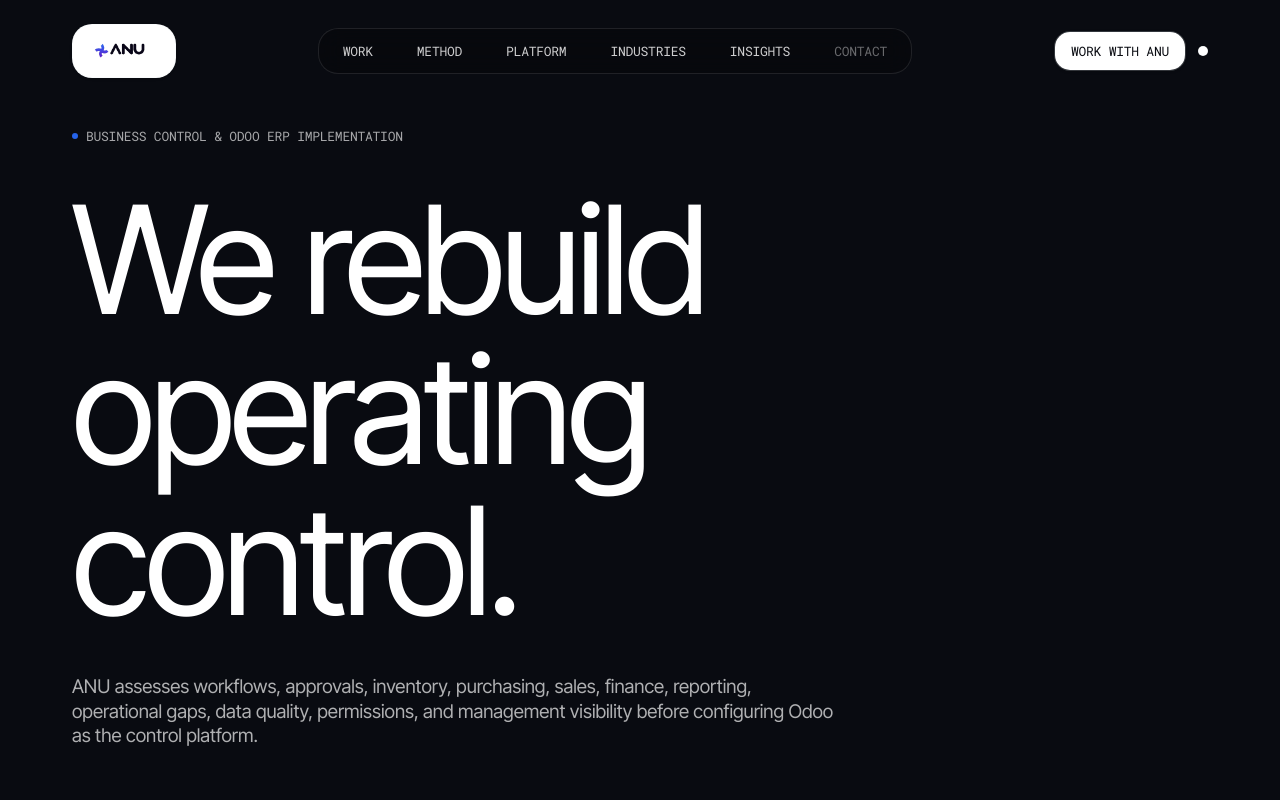
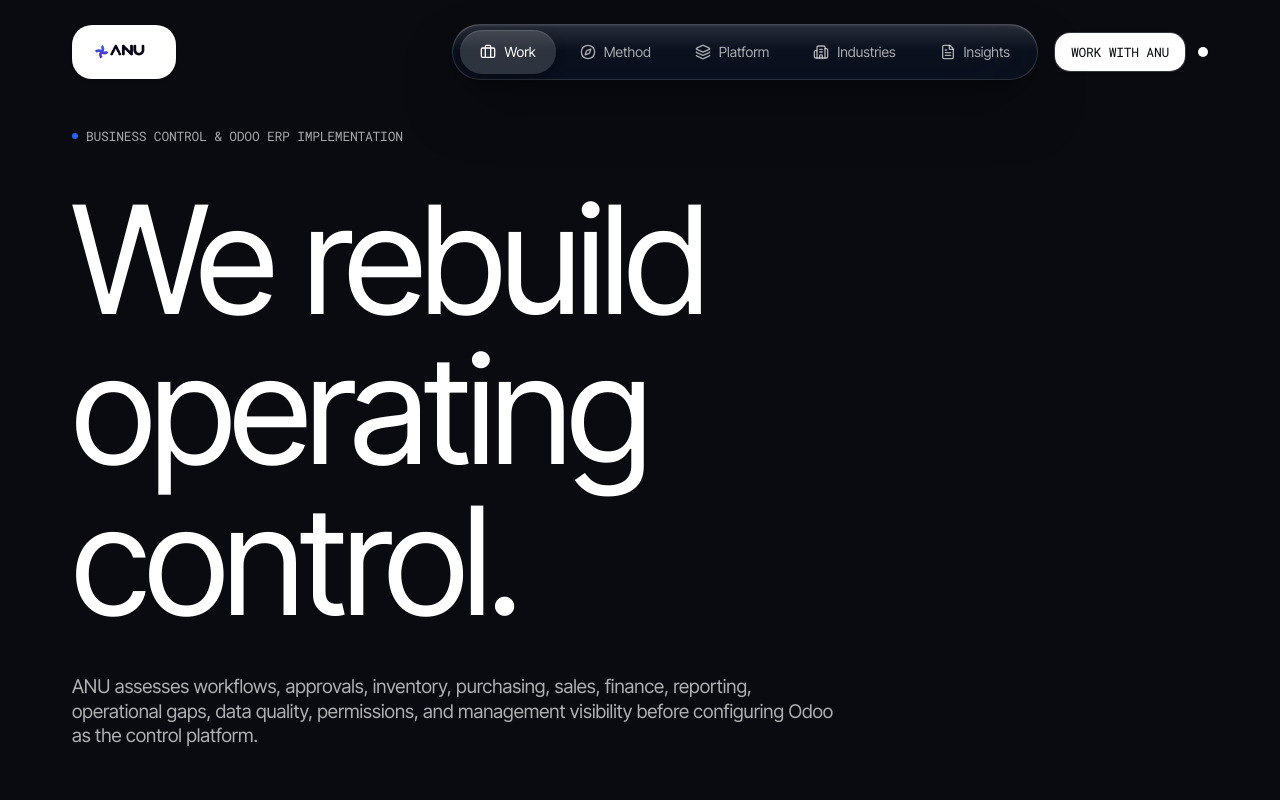
Before and after one commit to Silete1/vebanu, a Next.js app: page /services in a window 1280 px wide. Shown: the top 800 px of the page. Built offline with nearby package versions, Linux system fonts and the light colour scheme.

Commit message:
feat: implement Apple Liquid Glass Nav layout (logo left, glass nav right) with hover glare and spring active-pill

```diff
--- a/app/globals.css
+++ b/app/globals.css
@@ -477,3 +477,99 @@
 body {
   background-color: var(--color-abyssal-ink);
 }
+
+/* =========================================
+   APPLE LIQUID GLASS NAV STYLING
+   ========================================= */
+.theme-glass-dark {
+  --glass-bg: rgba(15, 23, 42, 0.45);
+  --glass-border: rgba(255, 255, 255, 0.12);
+  --glass-shadow: rgba(0, 0, 0, 0.5);
+  --glass-highlight: rgba(255, 255, 255, 0.2);
+  --glass-caustic: rgba(255, 255, 255, 0.03);
+  --reflection-start: rgba(255, 255, 255, 0.12);
+  --reflection-end: rgba(255, 255, 255, 0.0);
+  --glare-color: rgba(255, 255, 255, 0.15);
+  --pill-bg: rgba(255, 255, 255, 0.15);
+  --pill-shadow: 0 4px 12px rgba(0, 0, 0, 0.3), inset 0 1px 1px rgba(255, 255, 255, 0.15);
+  --icon-color: rgba(255, 255, 255, 0.65);
+  --icon-active: #ffffff;
+}
+
+.theme-glass-light {
+  --glass-bg: rgba(255, 255, 255, 0.45);
+  --glass-border: rgba(9, 11, 17, 0.08);
+  --glass-shadow: rgba(0, 0, 0, 0.06);
+  --glass-highlight: rgba(255, 255, 255, 0.65);
+  --glass-caustic: rgba(255, 255, 255, 0.25);
+  --reflection-start: rgba(255, 255, 255, 0.5);
+  --reflection-end: rgba(255, 255, 255, 0.0);
+  --glare-color: rgba(255, 255, 255, 0.4);
+  --pill-bg: rgba(255, 255, 255, 0.85);
+  --pill-shadow: 0 4px 12px rgba(0, 0, 0, 0.05), inset 0 1px 1px rgba(255, 255, 255, 0.7);
+  --icon-color: rgba(9, 11, 17, 0.6);
+  --icon-active: rgba(9, 11, 17, 0.95);
+}
+
+.liquid-nav {
+  position: relative;
+  display: flex;
+  align-items: center;
+  border-radius: 99px;
+  background: var(--glass-bg);
+  backdrop-filter: blur(40px) saturate(190%);
+  -webkit-backdrop-filter: blur(40px) saturate(190%);
+  box-shadow:
+    0 30px 60px -15px var(--glass-shadow),
+    0 10px 20px -10px var(--glass-shadow),
+    inset 0 2px 3px -1px var(--glass-highlight),
+    inset 0 -2px 4px -1px var(--glass-caustic),
+    inset 0 0 0 1px var(--glass-border);
+  transition: all 0.4s cubic-bezier(0.16, 1, 0.3, 1);
+}
+
+.liquid-nav::before {
+  content: '';
+  position: absolute;
+  top: 1px; left: 1px; right: 1px; height: 46%;
+  border-radius: 99px 99px 24px 24px / 99px 99px 12px 12px;
+  background: linear-gradient(180deg, var(--reflection-start) 0%, var(--reflection-end) 100%);
+  pointer-events: none;
+  z-index: 6;
+  transition: background 0.4s ease;
+}
+
+.liquid-glare-container {
+  position: absolute;
+  inset: 0;
+  border-radius: 99px;
+  overflow: hidden;
+  pointer-events: none;
+  z-index: 5;
+}
+
+.liquid-glare {
+  position: absolute;
+  inset: 0;
+  opacity: 0;
+  transition: opacity 0.3s ease;
+  background: radial-gradient(circle 100px at var(--x, 50%) var(--y, 50%), var(--glare-color) 0%, transparent 100%);
+  mix-blend-mode: overlay;
+}
+
+.liquid-nav:hover .liquid-glare {
+  opacity: 1;
+}
+
+.active-pill {
+  position: absolute;
+  top: 6px;
+  bottom: 6px;
+  left: 0;
+  background: var(--pill-bg);
+  border-radius: 99px;
+  box-shadow: var(--pill-shadow);
+  transition: transform 0.5s cubic-bezier(0.25, 1, 0.2, 1),
+              width 0.5s cubic-bezier(0.25, 1, 0.2, 1);
+  z-index: 1;
+}
--- a/components/layout/site-header.tsx
+++ b/components/layout/site-header.tsx
@@ -47,7 +47,7 @@
       data-intro-header
     >
       <Container className="flex items-center justify-between gap-4">
-        {/* Logo wrapper - frames the black text logo in a white capsule at the top */}
+        {/* Logo (Left) */}
         <div
           className={cn(
             "rounded-xl px-4 py-2 transition-all duration-300",
@@ -59,12 +59,12 @@
           <AnuLogo />
         </div>
 
-        {/* Main Navigation */}
+        {/* Navigation & CTA Cluster (Right) */}
+        <div className="flex items-center gap-4">
           <div className="hidden lg:block">
             <MainNav items={navigationItems} isScrolled={isScrolled} />
           </div>
 
-        {/* Right Call-To-Action buttons */}
           <div className="flex items-center gap-3">
             <Button
               variant="default"
@@ -88,6 +88,7 @@
               <MobileNavSheet items={navigationItems} />
             </div>
           </div>
+        </div>
       </Container>
     </header>
   )
--- a/components/navigation/main-nav.tsx
+++ b/components/navigation/main-nav.tsx
@@ -1,7 +1,15 @@
 "use client"
 
+import { useEffect, useRef, useState } from "react"
 import Link from "next/link"
 import { usePathname } from "next/navigation"
+import {
+  BriefcaseIcon,
+  CompassIcon,
+  LayersIcon,
+  Building2Icon,
+  FileTextIcon,
+} from "lucide-react"
 
 import type { NavigationItem } from "@/lib/navigation"
 import { cn } from "@/lib/utils"
@@ -11,53 +19,138 @@
   isScrolled?: boolean
 }
 
+const iconsMap: Record<string, React.ComponentType<{ className?: string }>> = {
+  Work: BriefcaseIcon,
+  Method: CompassIcon,
+  Platform: LayersIcon,
+  Industries: Building2Icon,
+  Insights: FileTextIcon,
+}
+
 export function MainNav({ items, isScrolled = false }: MainNavProps) {
   const pathname = usePathname()
+  const [activeHash, setActiveHash] = useState("")
+  const [activeId, setActiveId] = useState("")
+
+  const navRef = useRef<HTMLDivElement>(null)
+  const glareRef = useRef<HTMLDivElement>(null)
+  const pillRef = useRef<HTMLDivElement>(null)
+
+  // Track hash changes in browser
+  useEffect(() => {
+    const handleHashChange = () => {
+      setActiveHash(window.location.hash)
+    }
+
+    // Set initial
+    setActiveHash(window.location.hash)
+
+    window.addEventListener("hashchange", handleHashChange)
+    return () => window.removeEventListener("hashchange", handleHashChange)
+  }, [])
+
+  // Determine active item id
+  useEffect(() => {
+    // Check which navigation item matches current pathname + hash
+    const currentFullHref = pathname + activeHash
+
+    // Find matching item or default to first item
+    const matchedItem = items.find(
+      (item) => item.href === currentFullHref || item.href === activeHash
+    )
+
+    if (matchedItem) {
+      setActiveId(matchedItem.title)
+    } else if (activeHash) {
+      const hashItem = items.find((item) => item.href.endsWith(activeHash))
+      if (hashItem) setActiveId(hashItem.title)
+    } else {
+      // Default to "Work" or first active item if on homepage
+      setActiveId(items[0]?.title || "")
+    }
+  }, [pathname, activeHash, items])
+
+  // Update active pill position and size
+  useEffect(() => {
+    const updatePill = () => {
+      if (!navRef.current || !pillRef.current) return
+
+      // Find the currently active button element in the nav
+      const activeBtn = navRef.current.querySelector(
+        `[data-nav-id="${activeId}"]`
+      ) as HTMLElement
+
+      if (activeBtn) {
+        pillRef.current.style.width = `${activeBtn.offsetWidth}px`
+        pillRef.current.style.transform = `translateX(${activeBtn.offsetLeft}px)`
+        pillRef.current.style.opacity = "1"
+      } else {
+        pillRef.current.style.opacity = "0"
+      }
+    }
+
+    // Run immediately
+    updatePill()
+
+    // Setup observers & listeners for window resize
+    window.addEventListener("resize", updatePill)
+    return () => window.removeEventListener("resize", updatePill)
+  }, [activeId])
+
+  // Mouse Move Glare Effect
+  const handleMouseMove = (e: React.MouseEvent<HTMLDivElement>) => {
+    if (!navRef.current || !glareRef.current) return
+    const rect = navRef.current.getBoundingClientRect()
+    const x = e.clientX - rect.left
+    const y = e.clientY - rect.top
+
+    glareRef.current.style.setProperty("--x", `${x}px`)
+    glareRef.current.style.setProperty("--y", `${y}px`)
+  }
 
   return (
-    <nav
-      aria-label="Primary"
+    <div
+      ref={navRef}
+      onMouseMove={handleMouseMove}
       className={cn(
-        "pointer-events-auto hidden items-center gap-1 rounded-xl p-1 transition-all duration-300 lg:flex",
-        isScrolled
-          ? "bg-slate-100/80 border border-slate-200/30"
-          : "bg-black/20 backdrop-blur-md border border-white/10"
+        "liquid-nav p-2 transition-all duration-500 ease-out",
+        isScrolled ? "theme-glass-light" : "theme-glass-dark"
       )}
     >
+      {/* Glare container for light reflection effect */}
+      <div className="liquid-glare-container">
+        <div ref={glareRef} className="liquid-glare" />
+      </div>
+
+      {/* Dynamic pill moving behind links */}
+      <div ref={pillRef} className="active-pill" />
+
+      {/* Nav links */}
+      <div className="nav-items flex items-center gap-1">
         {items.map((item) => {
-        const isActive = pathname === item.href
+          const isActive = activeId === item.title
+          const Icon = iconsMap[item.title]
 
-        if (!item.available) {
-          return (
-            <span
-              key={item.title}
-              className={cn(
-                "mono-label rounded-lg px-5 py-2.5 text-xs transition-colors",
-                isScrolled ? "text-slate-400" : "text-white/40"
-              )}
-            >
-              {item.title}
-            </span>
-          )
-        }
+          if (!item.available) return null
 
           return (
             <Link
               key={item.title}
               href={item.href}
+              data-nav-id={item.title}
               className={cn(
-              "mono-label rounded-lg px-5 py-2.5 text-xs transition-all duration-200 outline-none focus-visible:ring-2 focus-visible:ring-ring focus-visible:ring-offset-2",
-              isActive
-                ? "bg-[var(--color-bioluminescent-lime)] text-white shadow-sm"
-                : isScrolled
-                  ? "text-slate-600 hover:bg-slate-200/60 hover:text-slate-900"
-                  : "text-white/80 hover:bg-white/10 hover:text-white"
+                "nav-btn relative flex h-10 items-center justify-center rounded-full px-5 font-heading font-medium text-sm transition-colors duration-300 outline-none select-none focus-visible:ring-2 focus-visible:ring-ring focus-visible:ring-offset-2",
+                isActive ? "active text-[var(--icon-active)]" : "text-[var(--icon-color)] hover:text-[var(--icon-active)]"
               )}
             >
-            {item.title}
+              <div className="btn-content flex items-center gap-2 transition-transform duration-200 active:scale-95">
+                {Icon && <Icon className="size-4 shrink-0" />}
+                <span>{item.title}</span>
+              </div>
             </Link>
           )
         })}
-    </nav>
+      </div>
+    </div>
   )
 }
```
Lines whose indentation alone changed are shown as unchanged.
